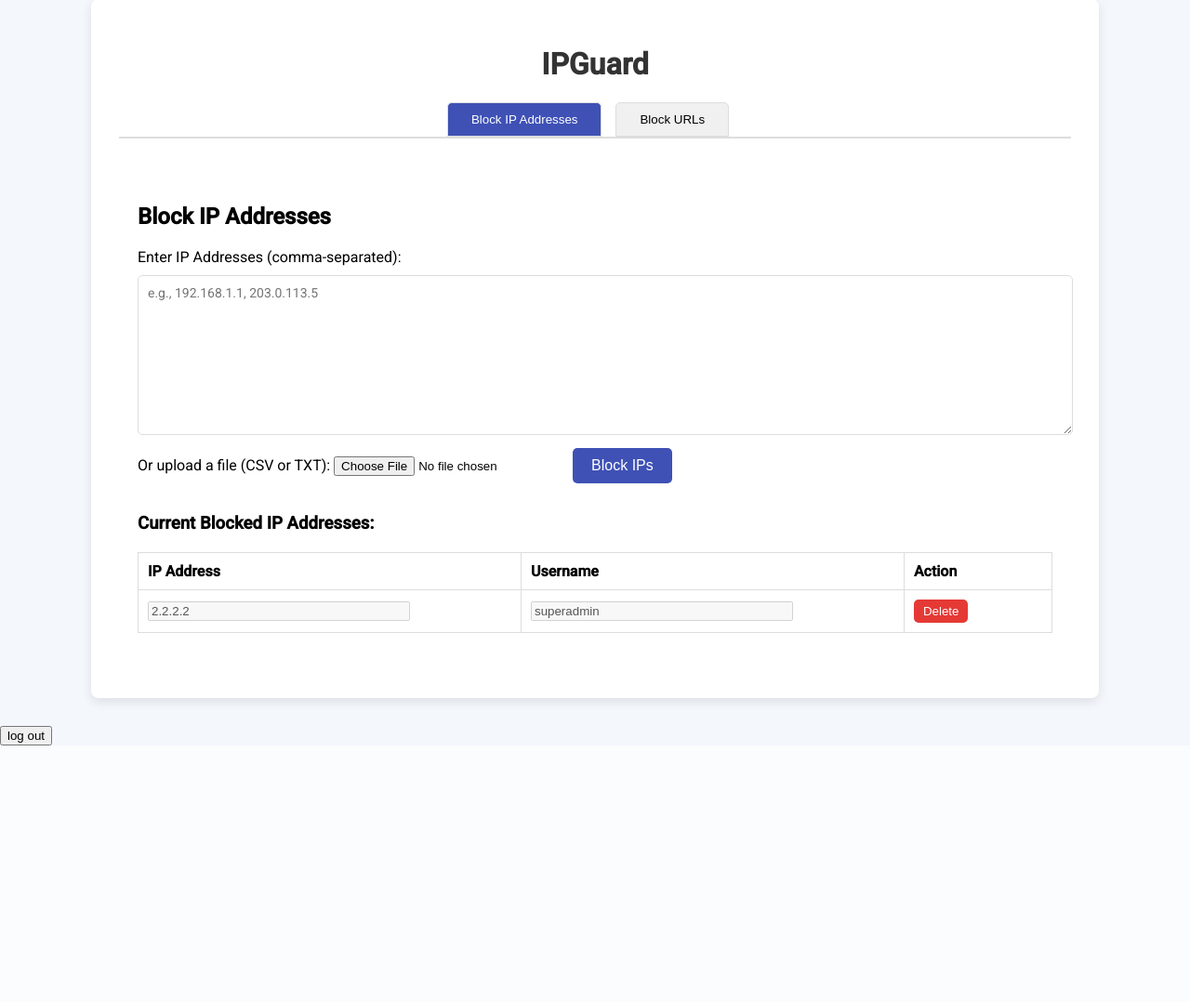
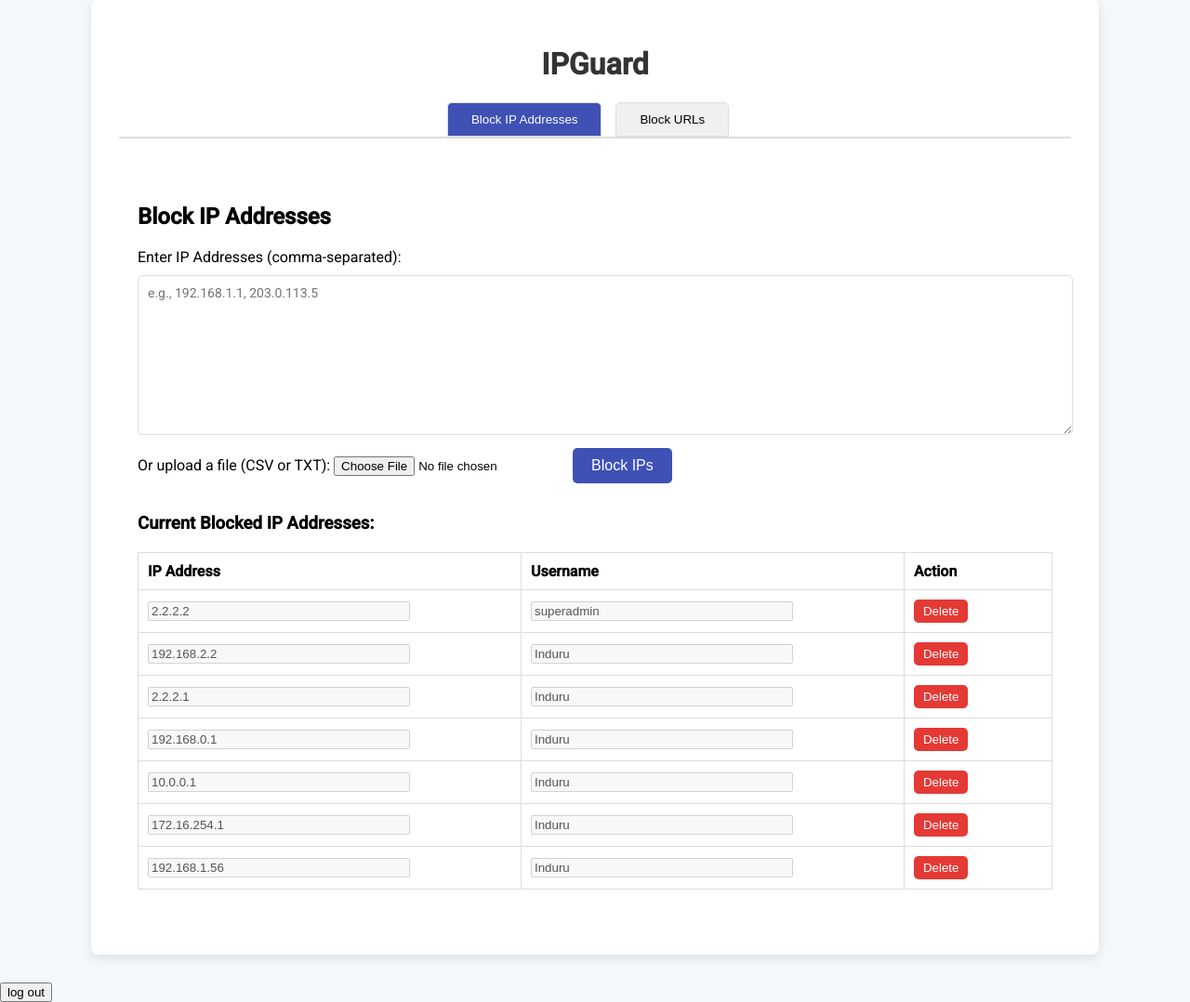
Before and after one commit to Induru-dev/ip-url-to-txt, a PHP site: page /main.php in a window 1280 px wide. Shown: the part 31-1109 px from the top of the page at 93% size. Before the commit the page ends 833 px from the top, so only its background shows below. Run offline with PHP 8.4, Linux system fonts and the light colour scheme; the visitor is signed in with stand-in values (Sample User, id 1).

```diff
--- a/ip_addresses.txt
+++ b/ip_addresses.txt
@@ -1 +1,7 @@
 2.2.2.2
+192.168.2.2
+2.2.2.1
+192.168.0.1
+10.0.0.1
+172.16.254.1
+192.168.1.56
--- a/ip_users.txt
+++ b/ip_users.txt
@@ -1 +1,7 @@
 2.2.2.2, superadmin
+192.168.2.2, Induru
+2.2.2.1, Induru
+192.168.0.1, Induru
+10.0.0.1, Induru
+172.16.254.1, Induru
+192.168.1.56, Induru
--- a/main.php
+++ b/main.php
@@ -192,19 +192,32 @@ if (!isset($_SESSION['user_id'])) {
         <div class="list-container">
             <h3>Current Blocked URLs:</h3>
             <table id="url-list">
+            <thead>
+                <tr>
+                    <th>URL</th>
+                    <th>Username</th>
+                    <th>Action</th>
+                </tr>
+            </thead>
+            <tbody>
                 <?php
-                $url_file = 'urls.txt';
-                if (file_exists($url_file)) {
-                    $urls = file($url_file, FILE_IGNORE_NEW_LINES);
-                    foreach ($urls as $url) {
+                $url_user_file = 'url_users.txt'; // File containing URLs and usernames
+                if (file_exists($url_user_file)) {
+                    // Read the file line by line
+                    $entries = file($url_user_file, FILE_IGNORE_NEW_LINES);
+                    foreach ($entries as $entry) {
+                        // Split each line by comma to separate URL and username
+                        list($url, $username) = array_map('trim', explode(',', $entry));
                         echo "<tr id=\"url-row-$url\">
                                 <td><input type='text' value='$url' disabled></td>
+                                <td><input type='text' value='$username' disabled></td>
                                 <td><button onclick='deleteUrl(\"$url\")'>Delete</button></td>
                             </tr>";
                     }
                 }
                 ?>
-            </table>
+            </tbody>
+        </table>
         </div>
     </div>
 
--- a/url_users.txt
+++ b/url_users.txt
@@ -1 +1,2 @@
 lelo.com, superadmin
+hello.com, Induru
--- a/urls.txt
+++ b/urls.txt
@@ -1 +1,2 @@
 lelo.com
+hello.com
```
